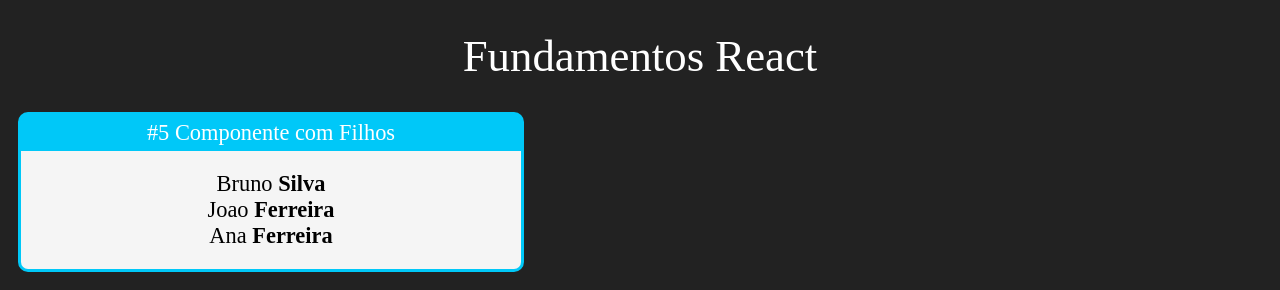
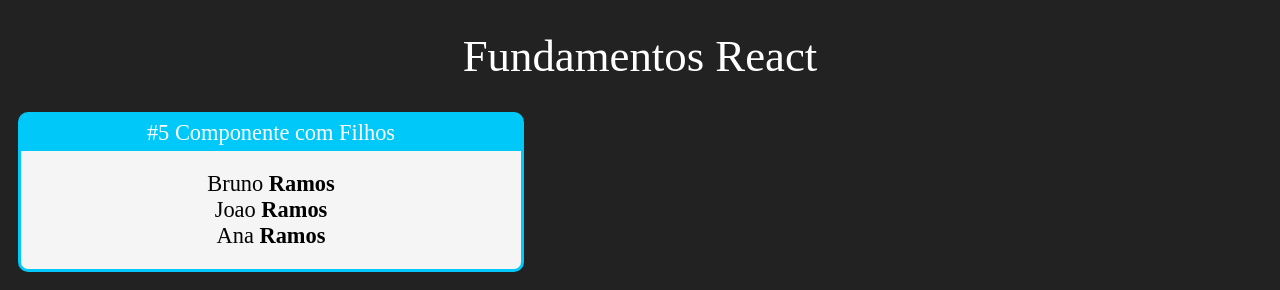
Before and after one commit to bruno-ramosb/react-redux, a React (Create React App) app in the folder fundamentos-react/: page / in a window 1280 px wide. Shown: the top 290 px of the page. Built offline with nearby package versions, Linux system fonts and the light colour scheme.

Commit message:
Componentes com filhos #2

```diff
--- a/fundamentos-react/src/App.jsx
+++ b/fundamentos-react/src/App.jsx
@@ -1,6 +1,7 @@
 import "./App.css";
 import React from "react";
 
+import FamiliaMembro from "./components/basics/FamiliaMembro";
 import Familia from "./components/basics/Familia";
 import Card from "./components/layout/Card";
 import Primeiro from './components/basics/Primeiro';
@@ -12,8 +13,12 @@
     <div className="App">
         <h1>Fundamentos React</h1>
 
-        <Card titulo="#5 Componente com Filhos" color="#00C8F8">
-        <Familia sobrenome="Ferreira"></Familia>
+        <Card titulo="#5 Componente com Filhos " color="#00C8F8">
+            <Familia sobrenome="Ramos">
+                <FamiliaMembro nome="Bruno" />
+                <FamiliaMembro nome="Joao" />
+                <FamiliaMembro nome="Ana" />
+            </Familia>
         </Card>
 
         <div className="Cards">
--- a/fundamentos-react/src/components/basics/Familia.jsx
+++ b/fundamentos-react/src/components/basics/Familia.jsx
@@ -1,13 +1,14 @@
-import React from "react";
-import FamiliaMembro from "./FamiliaMembro"
+import React, { cloneElement } from "react";
 
 export default props => {
-
     return (
         <div>
-            <FamiliaMembro nome="Bruno" sobrenome="Silva" />
-           <FamiliaMembro nome="Joao" {...props} />
-           <FamiliaMembro nome="Ana" {...props} />
+            {
+            props.children.map((child,i) => {
+                return cloneElement(child,{...props, key: i})
+            })
+        }
+
         </div>
-           )
+    )
 }
--- a/fundamentos-react/src/components/layout/Card.jsx
+++ b/fundamentos-react/src/components/layout/Card.jsx
@@ -2,7 +2,6 @@
 import React from 'react'
 
 export default (props) => {
-    console.log('Entrando card.css',props)
     const cardStyle = {
         backgroundColor: props.color || '#F00',
         borderColor: props.color || '#008',
```
Lines whose indentation alone changed are shown as unchanged.
